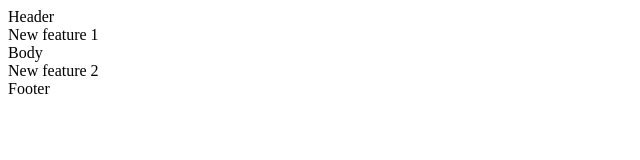
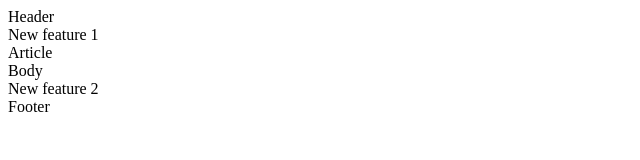
Before and after one commit to ManuelP84/git_practice_mitocode, a plain HTML site: page new_feature.html in a window 1280 px wide. Shown: the whole page, without its empty margins (0-640 px from the left). Drawn offline with Linux system fonts and the light colour scheme.

Commit message:
Article included

```diff
--- a/new_feature.html
+++ b/new_feature.html
@@ -9,6 +9,7 @@
 <body>
     <header>Header</header>
     <section>New feature 1</section>
+    <article>Article</article>
     <body>Body</body>
     <section>New feature 2</section>
     <footer>Footer</footer>
```
